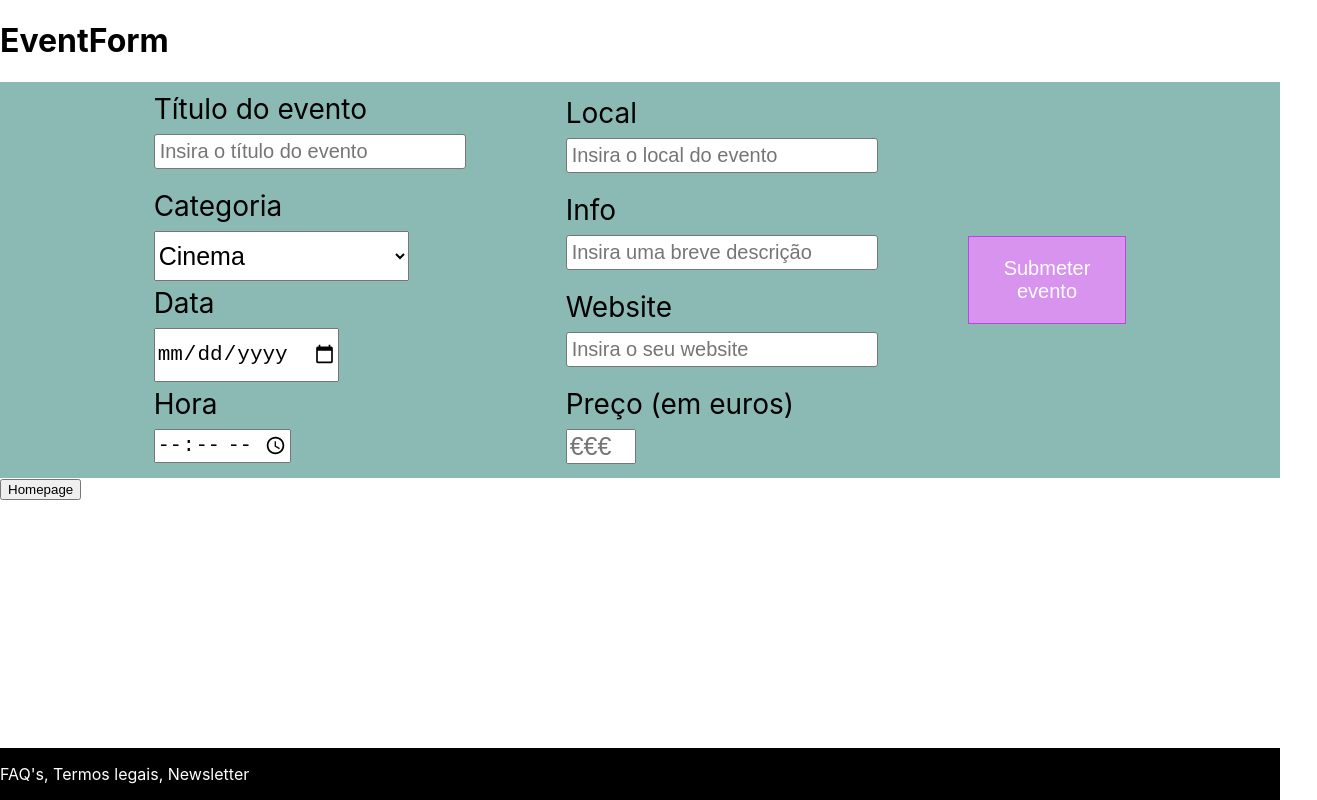
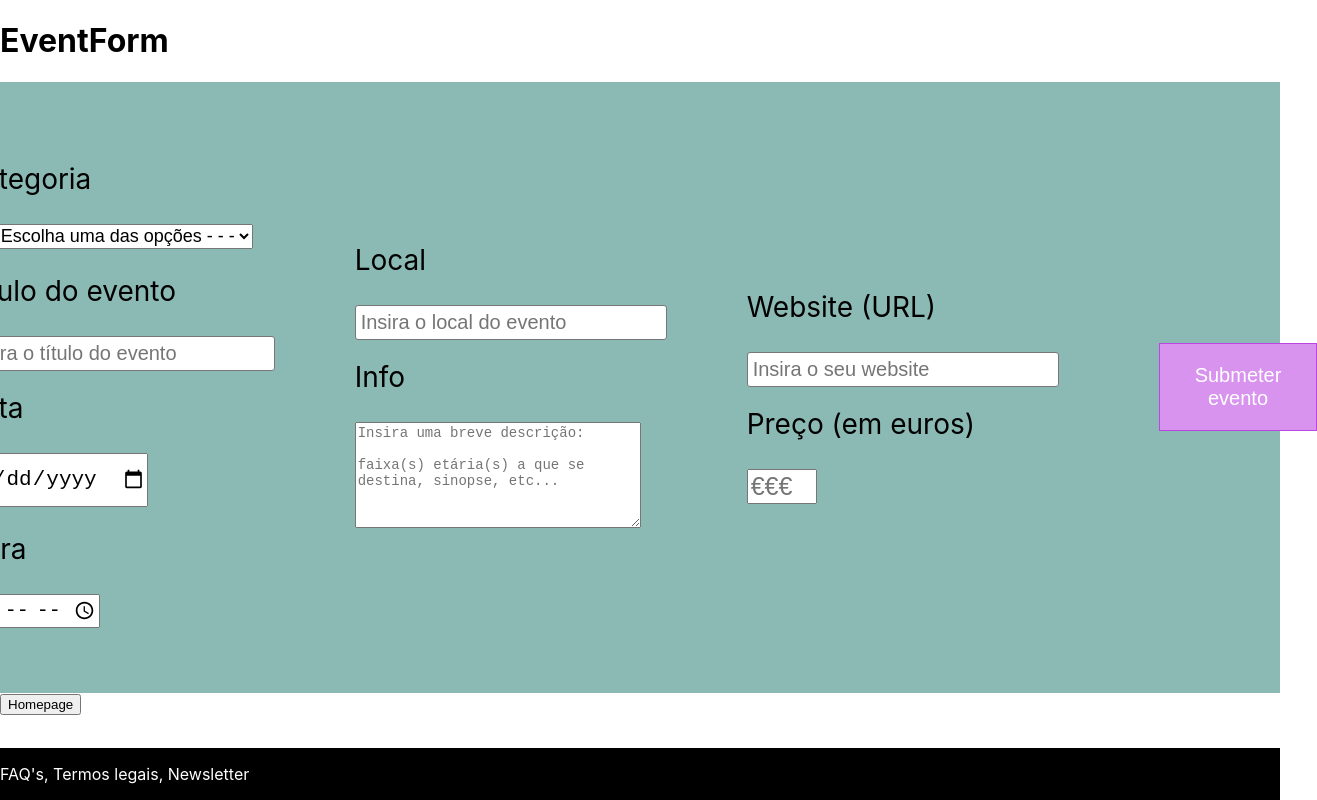
Before and after one commit to rcachucho/hack002-cintraAcontece, a React (Create React App) app in the folder frontend/: page /eventform in a window 1280 px wide. Shown: the whole page, 1317 px wide, since content can reach past the window. Built offline with nearby package versions, Linux system fonts and the light colour scheme.

Commit message:
Atualização do Formulário de Eventos
Commit antes da Meia-Noite

```diff
--- a/frontend/src/pages/EventForm.jsx
+++ b/frontend/src/pages/EventForm.jsx
@@ -27,28 +27,31 @@ function EventForm() {
                         } = props;
 
                         return (
-                            <form onSubmit={handleSubmit}>
+                            <form id="form1" onSubmit={handleSubmit}>
                                 <div className="eventform">
                                     <div className="row-span1">
-                                        <label className="eventlabel">Título do evento</label>
+
+                                        <label className="eventlabel">Categoria</label>
+                                        <select id="tag" name="tag" className="eventinputtag" required>
+                                            <option value="" > - - - Escolha uma das opções - - - </option>
+                                            <option value="cinema">Cinema</option>
+                                            <option value="dance">Dança</option>
+                                            <option value="expo">Exposição</option>
+                                            <option value="music">Música</option>
+                                            <option value="theatre">Teatro</option>
+                                        </select>
+
+                                        <label className="eventlabel" >Título do evento</label>
                                         <input
                                             id="titulo"
                                             name="titulo"
                                             type="text"
                                             placeholder="Insira o título do evento"
                                             className="eventinput"
+                                            required
                                         />
 
-                                        <label className="eventlabel">Categoria</label>
-                                        <select id="tag" name="tag" className="eventinputtag">
-                                            <option value="disabled" disabled>Escolha a sua opção</option>
-                                            <option value="cinema">Cinema</option>
-                                            <option value="dance">Dança</option>
-                                            <option value="expo">Exposição</option>
-                                            <option value="music">Música</option>
-                                            <option value="painting">Pintura</option>
-                                            <option value="theatre">Teatro</option>
-                                        </select>
+
 
                                         <label className="eventlabel">Data</label>
                                         <input
@@ -57,6 +60,7 @@ function EventForm() {
                                             type="date"
                                             placeholder="Insira a data do evento"
                                             className="eventinputdate"
+                                            required
                                         />
 
 
@@ -68,6 +72,7 @@ function EventForm() {
                                             type="time"
                                             placeholder="Insira a hora do evento"
                                             className="eventinputtime"
+                                            required
                                         />
                                     </div>
 
@@ -79,24 +84,34 @@ function EventForm() {
                                             type="text"
                                             placeholder="Insira o local do evento"
                                             className="eventinput"
+                                            required
                                         />
+                                        <div>
 
-                                        <label className="eventlabel">Info</label>
-                                        <input
-                                            id="info"
-                                            name="info"
-                                            type="text"
-                                            placeholder="Insira uma breve descrição"
-                                            className="eventinput"
-                                        />
+                                            <label className="eventlabel">Info</label>
+                                            <textarea
+                                                id="info"
+                                                name="info"
+                                                type="text"
+                                                placeholder="Insira uma breve descrição:
+                                            faixa(s) etária(s) a que se destina, sinopse, etc... "
+                                                className="eventinputinfo" cols="30" rows="10"
+                                                required
+                                                maxLength="280"
+                                            ></textarea>
+                                        </div>
 
-                                        <label className="eventlabel">Website</label>
+                                    </div>
+
+                                    <div className="row-span2">
+                                        <label className="eventlabel">Website (URL)</label>
                                         <input
                                             id="site"
                                             name="site"
                                             type="url"
                                             placeholder="Insira o seu website"
                                             className="eventinput"
+                                            required
                                         />
 
                                         <label className="eventlabel">Preço (em euros)</label>
@@ -107,9 +122,12 @@ function EventForm() {
                                             min="0"
                                             placeholder="€€€"
                                             className="eventinputprice"
+                                            required
                                         />
+                                    </div>
 
-                                    </div>
+
+
 
 
                                     <div>
--- a/frontend/src/styles/EventForm.css
+++ b/frontend/src/styles/EventForm.css
@@ -9,11 +9,15 @@
 
 .formcontainer{
      background-color: #8BBAB4;
-      padding: 10px;
+      padding: 60px;
 }
 
 .row-span1{
-  margin-right: 100px;
+  margin-right: 80px;
+}
+
+.row-span2{
+  margin-right: 80px;
 }
 
   .eventlabel,
@@ -27,7 +31,8 @@
     margin-bottom: 5px;
     height: 22px;
     font-size: 28px;
-    margin-bottom: 20px;
+    margin-bottom: 40px;
+    margin-top: 20px;
   }
 
   .eventinput {
@@ -41,8 +46,8 @@
 
   .eventinputtag{
     margin-bottom: 5px;
-    height: 50px;
-    font-size: 25px
+    height: 25px;
+    font-size: 18px
   }
 
   .eventinputdate{
@@ -50,6 +55,14 @@
     height: 50px;
     font-size: 21px;
     width: 180px;
+  }
+
+  .eventinputinfo{
+    margin-bottom: 5px;
+    height: 100px;
+    width: 90%;
+    font-size: 14px;
+    margin-bottom: 20px;
   }
 
   .eventinputprice{
@@ -71,7 +84,7 @@
     border: 1px solid #bb46e2;
     transition: ease-in-out background-color 250ms, ease-in-out color 250ms;
     font-size: 20px;
-    margin-left: 90px;
+    margin-left: 20px;
   }
 
   .submitevent:hover {
```
